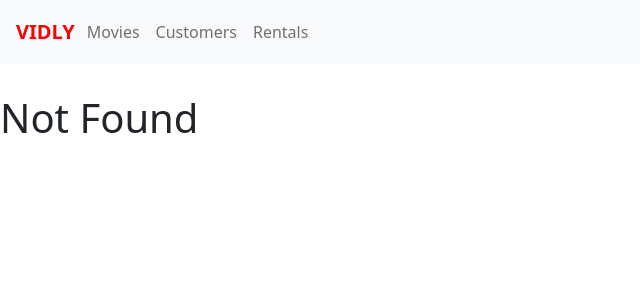
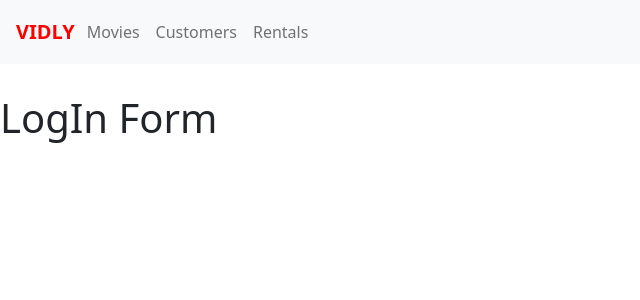
Before and after one commit to MirelaKostova/vidly, a React (Create React App) app: page /login in a window 1280 px wide. Before the commit this address had no page. Shown: the top 300 px of the page, without its empty margins (0-640 px from the left). Built offline with nearby package versions, Linux system fonts and the light colour scheme.

Commit message:
Create LoginForm Component

```diff
--- a/src/App.js
+++ b/src/App.js
@@ -5,6 +5,7 @@ import Rentals from "./components/rentals";
 import NotFound from "./components/notFound";
 import NavBar from "./components/common/navBar";
 import MovieForm from "./components/movieForm";
+import LoginForm from "./components/common/loginForm";
 import "./App.css";
 
 const App = () => {
@@ -14,6 +15,7 @@ const App = () => {
       <NavBar />
       <Routes>
         <Route path="/" render={() => navigate("/movies")} />
+        <Route path="/login" element={<LoginForm />} />
         <Route path="/movies" element={<Movies />} />
         <Route path="/movies/:id" element={<MovieForm />} />
         <Route path="/customers" element={<Customers />} />
--- /dev/null
+++ b/src/components/common/loginForm.jsx
@@ -0,0 +1,5 @@
+const LoginForm = () => {
+  return <h1>LogIn Form</h1>;
+};
+
+export default LoginForm;
```
